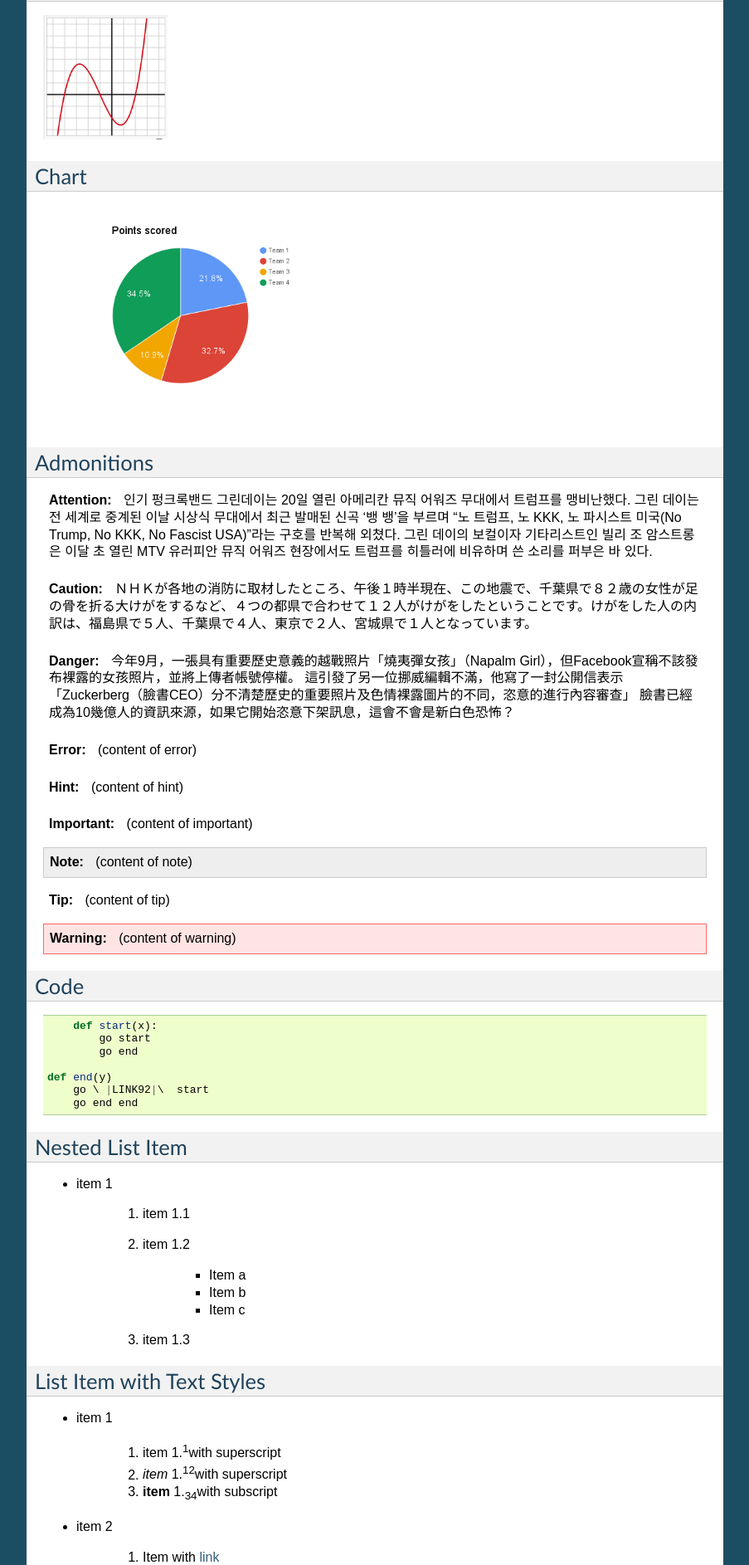
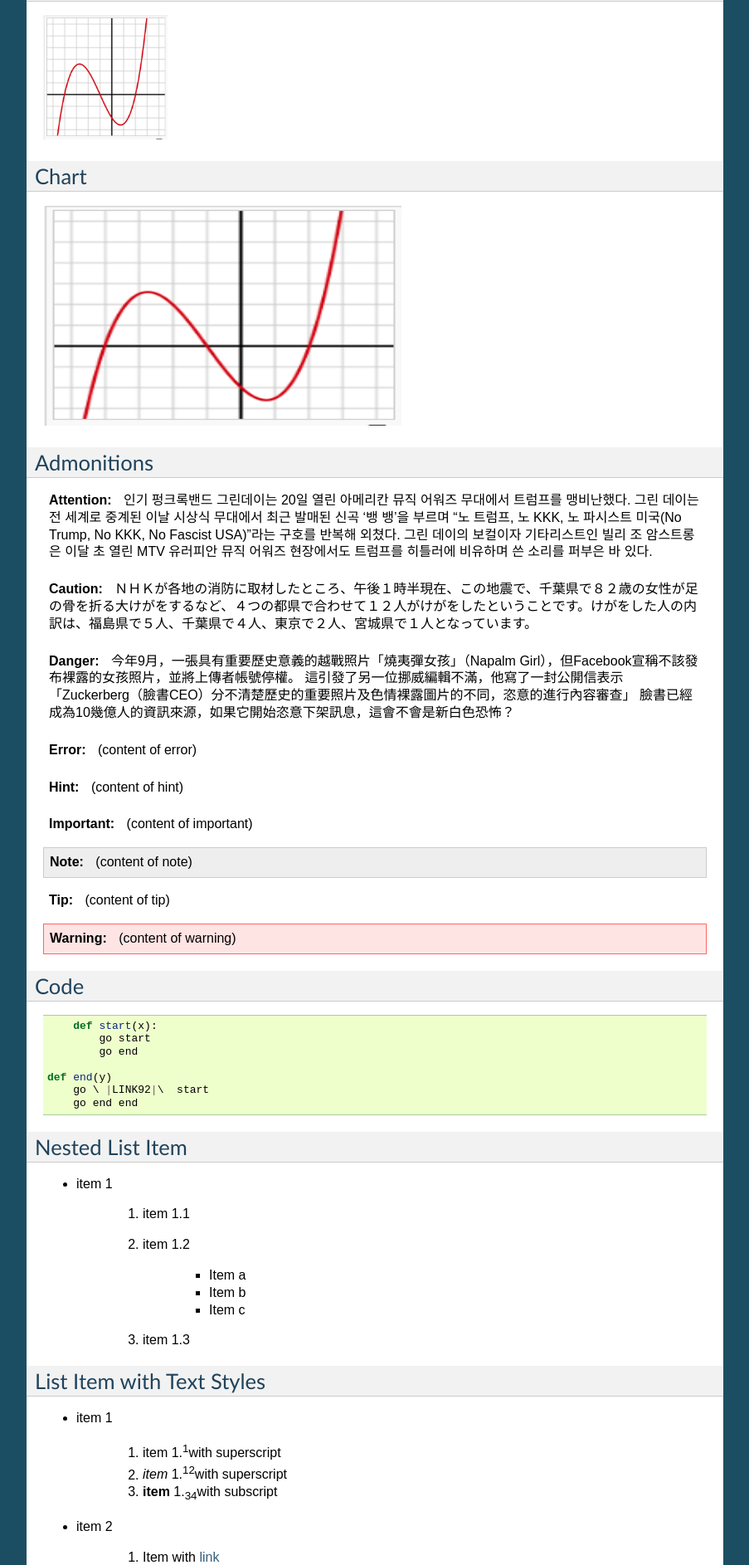
Before and after one commit to iapyeh/GGeditor, a Sphinx documentation site: the page built from docs/Examples.rst, in a window 1280 px wide. Shown: the part 3668-5554 px from the top of the page at 83% size, without its empty margins (198-1101 px from the left). Built offline with Sphinx 7.4.7, drawn with Linux system fonts in a browser that asks for light colours; pages that are not in the unit, such as notebooks, are missing from menus.

Commit message:
Google Docs reST Editor@2016-12-5 15:17:45

```diff
--- a/docs/Examples.rst
+++ b/docs/Examples.rst
@@ -125,13 +125,13 @@
 ------------
 
 
-+---------------+----------------------------------------------------+----------------+
-|\ |STYLE29|\   |\ |STYLE30|\ \ |STYLE31|\ \ |STYLE32|\ \ |STYLE33|\ |\ |LINK37|\     |
-+===============+====================================================+================+
-|In mathematics,|\ |STYLE34|\                                        |In mathe*matics,|
-+---------------+----------------------------------------------------+----------------+
-|\ |STYLE35|\   |In mathematics,                                     |                |
-+---------------+----------------------------------------------------+----------------+
++---------------+----------------------------------------------------+-----------------+
+|\ |STYLE29|\   |\ |STYLE30|\ \ |STYLE31|\ \ |STYLE32|\ \ |STYLE33|\ |\ |LINK37|\      |
++===============+====================================================+=================+
+|In mathematics,|\ |STYLE34|\                                        |In mathe\*matics,|
++---------------+----------------------------------------------------+-----------------+
+|\ |STYLE35|\   |In mathematics,                                     |                 |
++---------------+----------------------------------------------------+-----------------+
 
 .. _h5a6e575f7c1d332d6350624c6c73387:
 
@@ -340,7 +340,7 @@
 
 .. |STYLE28| replace:: :sub:`ab`
 
-.. |STYLE29| replace:: **header***
+.. |STYLE29| replace:: **header\***
 
 .. |STYLE30| replace:: **標題 x**
 
@@ -835,65 +835,65 @@
    :width: 73 px
    :target: http://www.google.com
 
-.. |IMG2| image:: static/Examples_2.png
+.. |IMG2| image:: static/Examples_1.png
    :height: 73 px
    :width: 73 px
    :target: http://www.google.com
 
-.. |IMG3| image:: static/Examples_3.png
+.. |IMG3| image:: static/Examples_1.png
    :height: 73 px
    :width: 73 px
    :target: http://www.google.com
 
-.. |IMG4| image:: static/Examples_4.png
+.. |IMG4| image:: static/Examples_1.png
    :height: 73 px
    :width: 73 px
    :target: http://www.google.com
 
-.. |IMG5| image:: static/Examples_5.png
+.. |IMG5| image:: static/Examples_1.png
    :height: 73 px
    :width: 73 px
    :target: http://www.google.com
 
-.. |IMG6| image:: static/Examples_6.png
+.. |IMG6| image:: static/Examples_1.png
    :height: 73 px
    :width: 73 px
    :target: http://www.google.com
 
-.. |IMG7| image:: static/Examples_7.png
+.. |IMG7| image:: static/Examples_1.png
    :height: 73 px
    :width: 73 px
    :target: http://www.google.com
 
-.. |IMG8| image:: static/Examples_8.png
+.. |IMG8| image:: static/Examples_1.png
    :height: 73 px
    :width: 73 px
    :target: http://www.google.com
 
-.. |IMG9| image:: static/Examples_9.png
+.. |IMG9| image:: static/Examples_1.png
    :height: 73 px
    :width: 73 px
    :target: http://www.google.com
 
-.. |IMG10| image:: static/Examples_10.png
+.. |IMG10| image:: static/Examples_1.png
    :height: 73 px
    :width: 73 px
    :target: http://www.google.com
 
-.. |IMG11| image:: static/Examples_11.png
+.. |IMG11| image:: static/Examples_1.png
    :height: 150 px
    :width: 150 px
 
-.. |IMG12| image:: static/Examples_12.png
+.. |IMG12| image:: static/Examples_1.png
    :height: 150 px
    :width: 150 px
    :target: http://www.google.com
 
-.. |IMG13| image:: static/Examples_13.png
+.. |IMG13| image:: static/Examples_2.png
    :height: 266 px
    :width: 432 px
    :alt: Points scored
 
-.. |IMG14| image:: static/Examples_14.png
+.. |IMG14| image:: static/Examples_3.png
    :height: 72 px
    :width: 70 px
```
